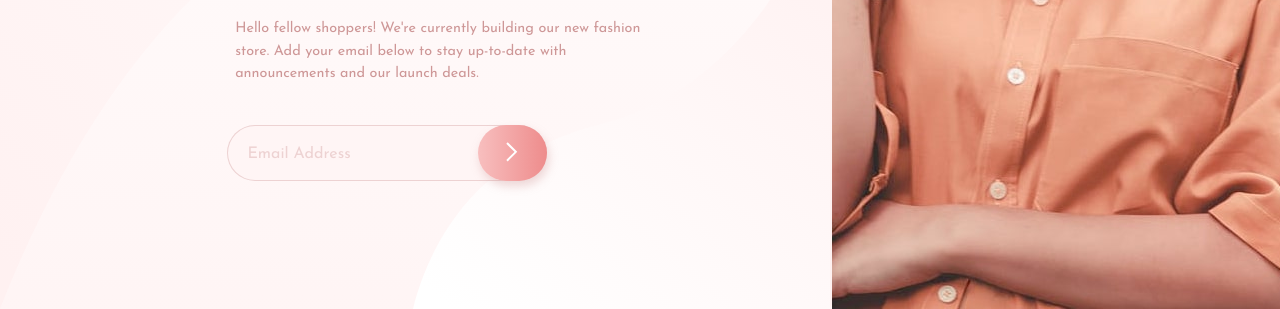
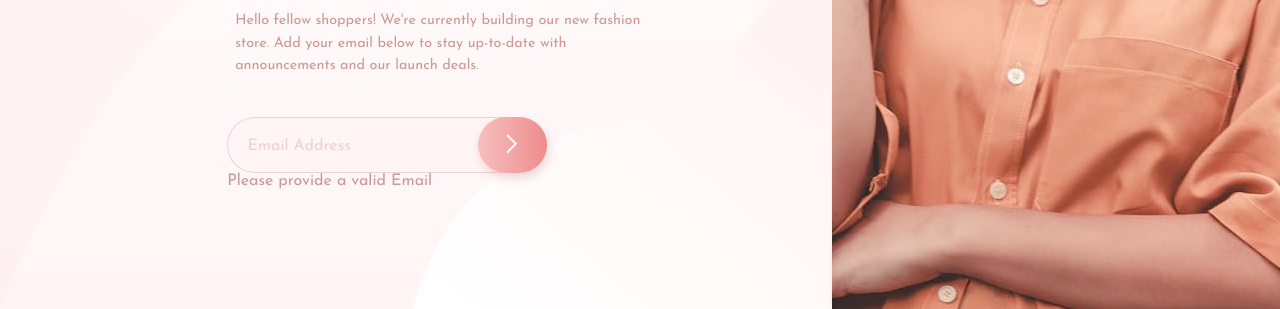
Before and after one commit to VincC2312/frontEnd-challenge-02, a plain HTML site: page index.html in a window 1280 px wide. Shown: the part 491-800 px from the top of the page. Drawn offline with Linux system fonts and the light colour scheme.

Commit message:
add div for error icon and message

```diff
--- a/index.html
+++ b/index.html
@@ -46,10 +46,14 @@
               name="email"
               required
             />
+            <div class="hm__error-icon hidden"></div>
             <button class="hm__submit-button" type="submit">
               <img src="/images/icon-arrow.svg" alt="cute-arrow" />
             </button>
           </form>
+          <div class="home__error-message hidden">
+            <p>Please provide a valid Email</p>
+          </div>
         </section>
       </section>
 
```
